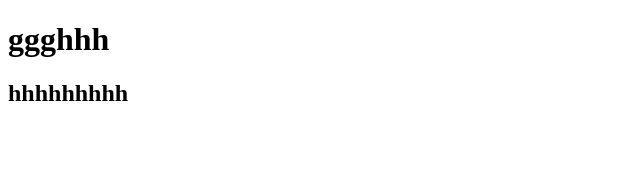
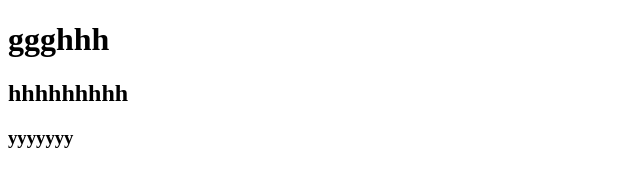
Before and after one commit to AhmadHabibi2/test55, a plain HTML site: page index.html in a window 1280 px wide. Shown: the full height of the page, 0-640 px from the left. Drawn offline with Linux system fonts and the light colour scheme.

Commit message:
gfhjgjhgh

```diff
--- a/index.html
+++ b/index.html
@@ -8,5 +8,6 @@
 <body>
     <h1>ggghhh</h1>
     <h2>hhhhhhhhh</h2>
+    <h3>yyyyyyy</h3>
 </body>
 </html>
```
